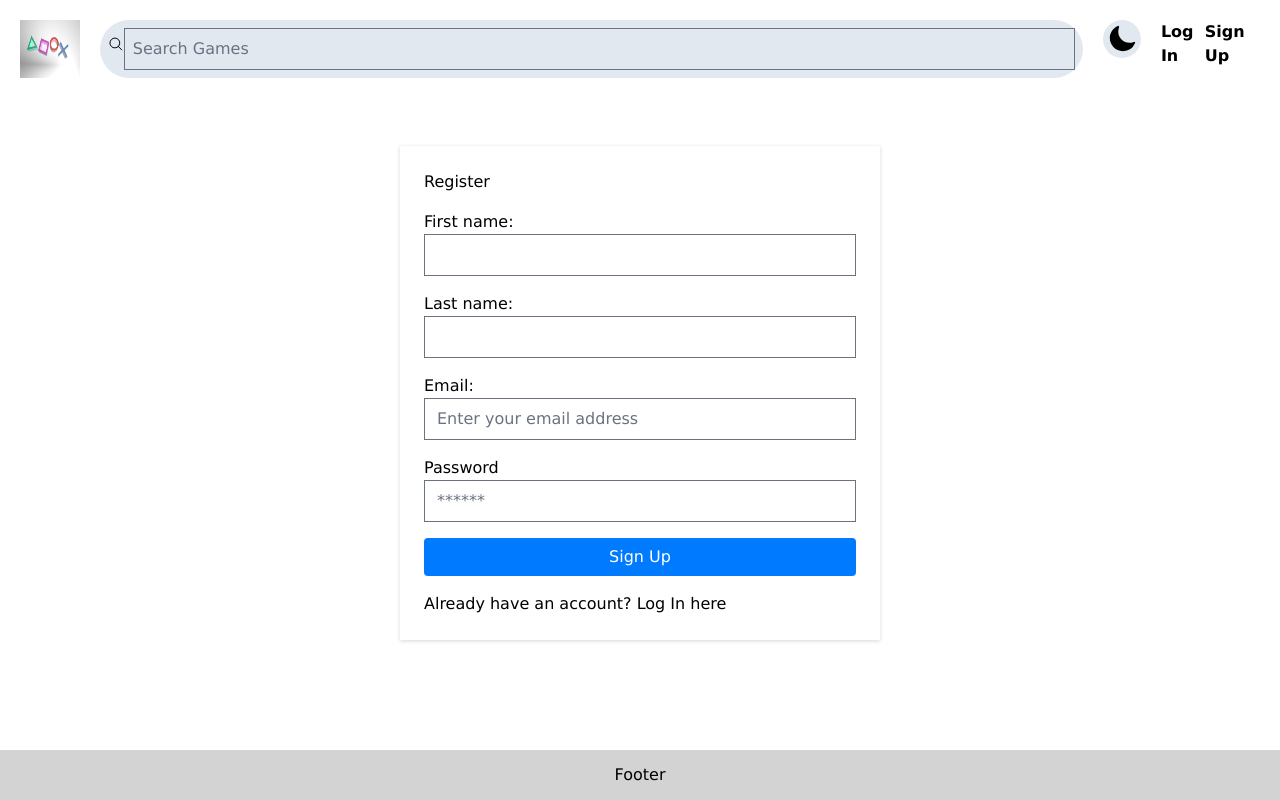
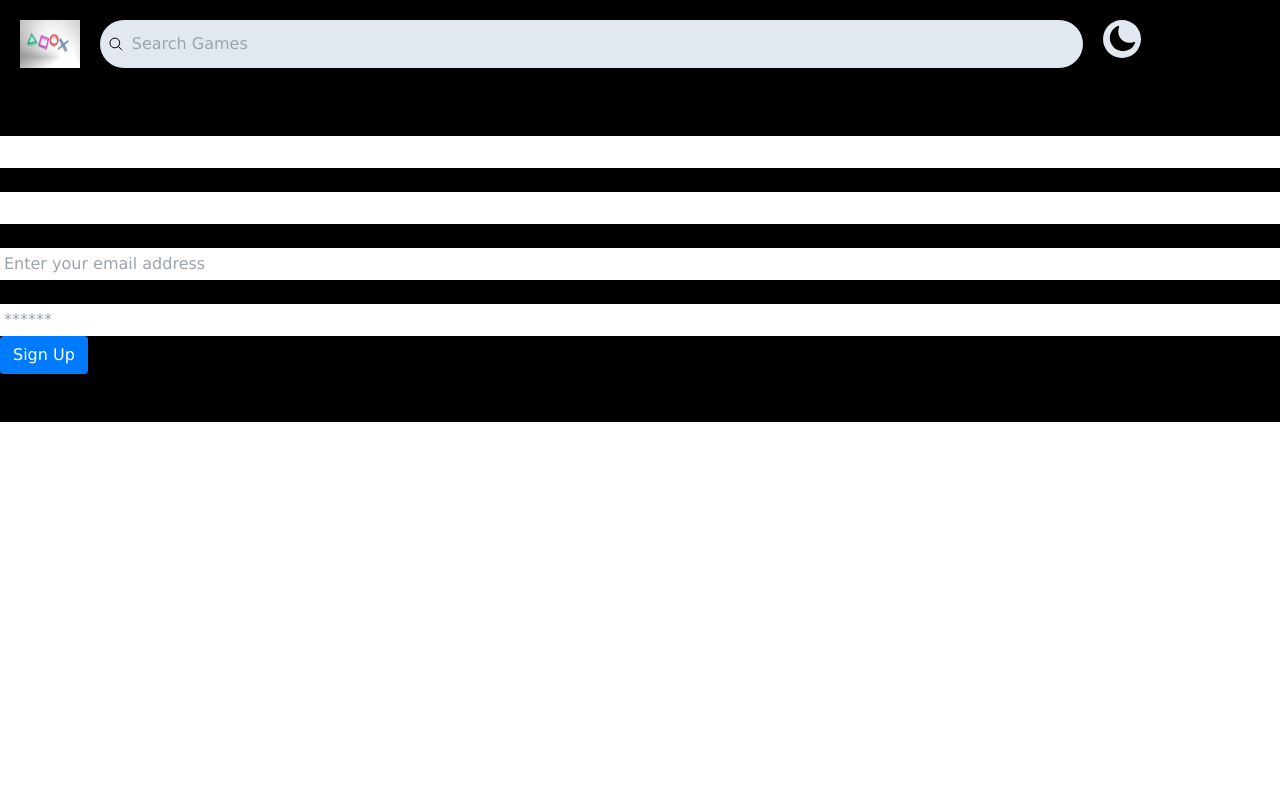
Before and after one commit to HarrisSte/BUGbytes, a React (Vite) app in the folder client/: page /register in a window 1280 px wide. Built offline with nearby package versions, Linux system fonts and the light colour scheme.

Commit message:
working on header

```diff
--- a/client/src/App.css
+++ b/client/src/App.css
@@ -38,9 +38,10 @@ nav>button {
 
 main {
   flex-grow: 1;
+  width: 100%;
 }
 
-footer {
+/* footer {
   height: 50px;
   background-color: lightgray;
   display: flex;
@@ -48,7 +49,7 @@ footer {
   align-items: center;
   padding: 0.5rem;
   text-align: center;
-}
+} */
 
 input {
   width: 100%;
--- a/client/src/App.jsx
+++ b/client/src/App.jsx
@@ -11,6 +11,7 @@ import { useCookies } from "react-cookie";
 
 import Header from "./components/Header";
 import Footer from "./components/Footer";
+import { Flowbite } from "flowbite-react";
 
 function App() {
   const [cookies] = useCookies(["auth_token"]);
@@ -32,6 +33,8 @@ function App() {
   });
 
   return (
+    <div className='dark: bg-black'>
+    <Flowbite>
     <ApolloProvider client={client}>
       <Header />
       <main>
@@ -39,6 +42,8 @@ function App() {
       </main>
       <Footer />
     </ApolloProvider>
+      </Flowbite>
+      </div>
   );
 }
 
--- a/client/src/components/Header.jsx
+++ b/client/src/components/Header.jsx
@@ -3,7 +3,7 @@ import { useCurrentUserContext } from "../context/CurrentUser";
 import logo from "./../assets/sony-buttons-logo.png";
 import { HiSun, HiMoon, HiOutlineMagnifyingGlass } from "react-icons/hi2";
 import React, { useState } from "react";
-
+// import { DarkThemeToggle } from 'flowbite-react'
 
 function Header() {
   const [toggle, setToggle] = useState(true);
@@ -22,6 +22,7 @@ function Header() {
         />
       </div>
       <div>
+        {/* <DarkThemeToggle /> */}
         {toggle ? (
           <HiMoon
             size={38}
@@ -36,7 +37,7 @@ function Header() {
           />
         )}
       </div>
-      <div className="flex pl-5 font-bold ">
+      <div className="flex pl-5 font-bold dark:text-white">
         {isLoggedIn() ? (
           <>
             <Link to="/profile">Profile</Link>
--- a/client/src/components/LoginForm.jsx
+++ b/client/src/components/LoginForm.jsx
@@ -45,7 +45,7 @@ export default function Login() {
           <p className="error-text">The provided credentials are incorrect</p>
         </div>
       ) : null}
-      <form id="login-form" onSubmit={handleFormSubmit}>
+      <form id="login-form dark:text-white" onSubmit={handleFormSubmit}>
         <h2>Log In</h2>
         <label htmlFor="email">
           Email:
--- a/client/src/components/RegistrationForm.jsx
+++ b/client/src/components/RegistrationForm.jsx
@@ -50,7 +50,7 @@ export default function Registration() {
           <p className="error-text">The provided credentials are incorrect</p>
         </div>
       ) : null}
-      <form id="registration-form" onSubmit={handleFormSubmit}>
+      <form id="registration-form dark:text-white" onSubmit={handleFormSubmit}>
         <h2>Register</h2>
         <label htmlFor="firstName">
           First name:
--- a/client/src/components/SonyHomepageCard.jsx
+++ b/client/src/components/SonyHomepageCard.jsx
@@ -1,4 +1,6 @@
 'use client';
+
+
 
 import { Card } from 'flowbite-react'; // Import Card component from flowbite-react
 import Image from '../assets/sony-buttons-logo.png'; // Import the image
--- a/client/tailwind.config.js
+++ b/client/tailwind.config.js
@@ -1,5 +1,8 @@
+
+
 /** @type {import('tailwindcss').Config} */
 export default {
+  darkMode: "class",
   content: [
     "./index.html",
     "./src/**/*.{js,ts,jsx,tsx}",
@@ -9,5 +12,5 @@ export default {
     extend: {},
   },
 
-  plugins: [require("flowbite/plugin")],
+  plugins: [],
 };
--- a/package.json
+++ b/package.json
@@ -37,6 +37,7 @@
     "flowbite": "^1.8.1",
     "flowbite-react": "^0.5.0",
     "postcss": "^8.4.28",
+    "react-icons": "^4.10.1",
     "tailwindcss": "^3.3.3"
   }
 }
--- a/postcss.config.cjs
+++ /dev/null
@@ -1,6 +0,0 @@
-module.exports = {
-  plugins: {
-    tailwindcss: {},
-    autoprefixer: {},
-  },
-}
```
Also changed, not shown: client/src/pages/Homepage.jsx (line endings or trailing spaces), 1 other file (tests, documents, lock files or other folders).
